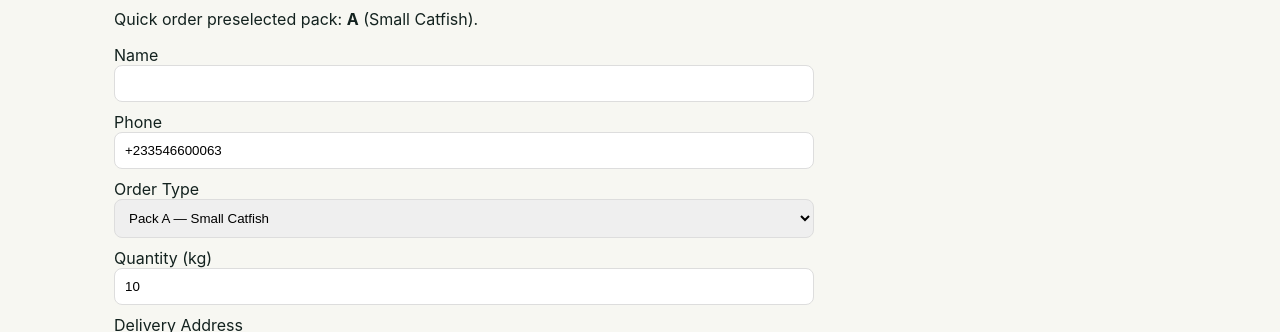
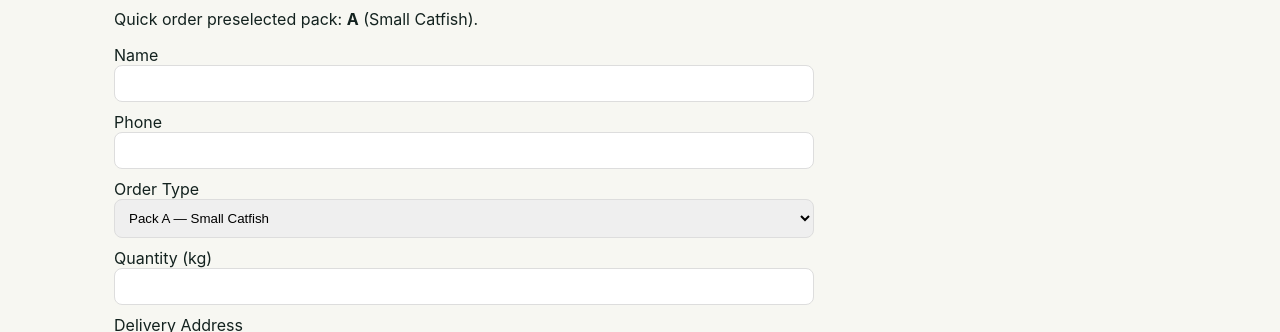
Before and after one commit to paaemma1/edibleFarms, a plain HTML site: page index.html in a window 1280 px wide. Shown: the part 2078-2410 px from the top of the page. Drawn offline with Linux system fonts and the light colour scheme.

Commit message:
Update index.html

```diff
--- a/index.html
+++ b/index.html
@@ -113,7 +113,7 @@
       <p>Quick order preselected pack: <strong>A</strong> (Small Catfish).</p>
       <form id="order-form">
         <label>Name<input type="text" id="o-name" required></label>
-        <label>Phone<input type="tel" id="o-phone" value="+233546600063" required></label>
+        <label>Phone<input type="tel" id="o-phone" value="" required></label>
         <label>Order Type
           <select id="o-type">
             <option value="A" selected>Pack A — Small Catfish</option>
@@ -121,7 +121,7 @@
             <option value="C">Pack C — Large Catfish</option>
           </select>
         </label>
-        <label>Quantity (kg)<input type="number" id="o-qty" value="10" min="1" required></label>
+        <label>Quantity (kg)<input type="number" id="o-qty" value="" min="1" required></label>
         <label>Delivery Address<textarea id="o-address" rows="3"></textarea></label>
         <button type="submit" class="btn large">Submit Order</button>
       </form>
```
